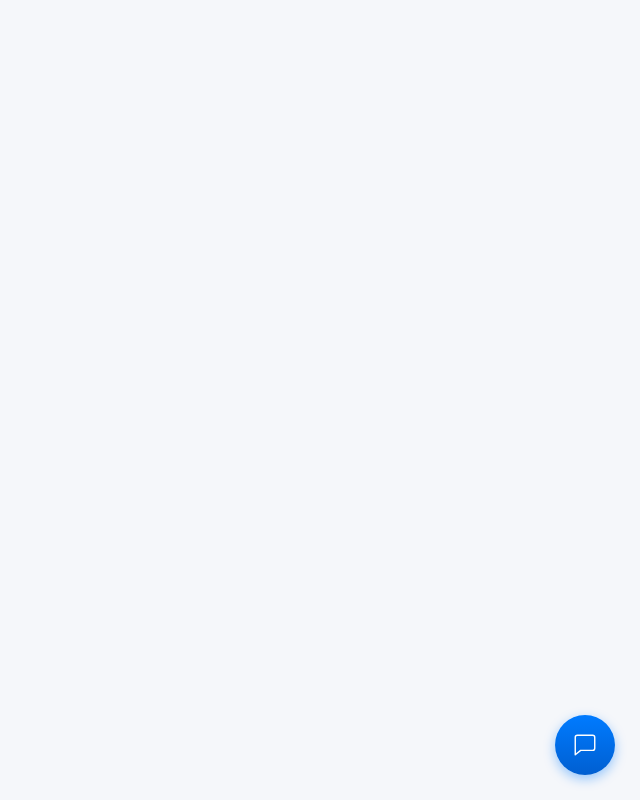
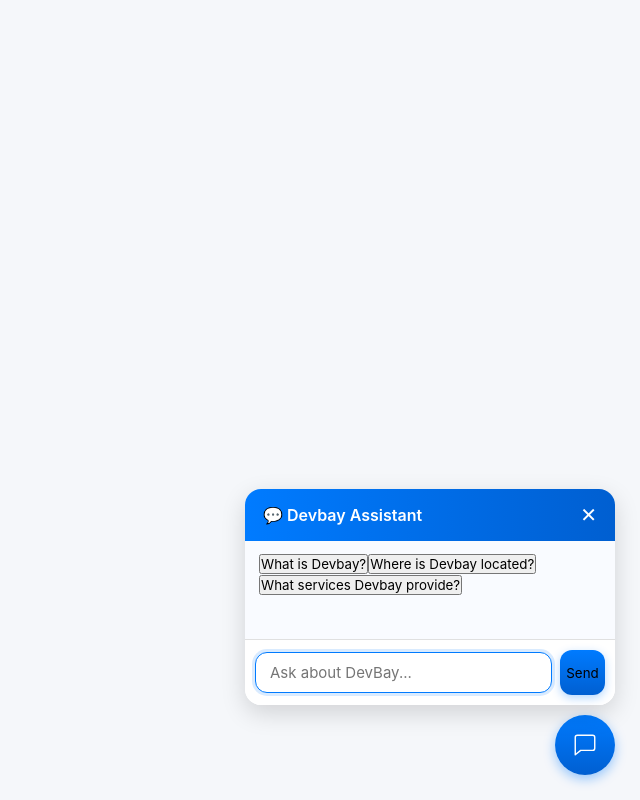
Before and after one commit to Abidt2002/project-30, a plain HTML site: page index.html in a window 1280 px wide. Both pictures are taken after a click on the button "Open chat". Shown: the whole page, without its empty margins (640-1280 px from the left). Drawn offline with Linux system fonts and the light colour scheme.

Commit message:
Update style.css

```diff
--- a/style.css
+++ b/style.css
@@ -283,3 +283,13 @@ body {
     font-size: 14px;
   }
 }
+/* When chat is opened */
+.chat-visible {
+  opacity: 1 !important;
+  transform: translateY(0) scale(1) !important;
+  pointer-events: all !important;
+}
+
+#devbay-chat {
+  transition: opacity 0.35s ease, transform 0.35s ease;
+}
```
